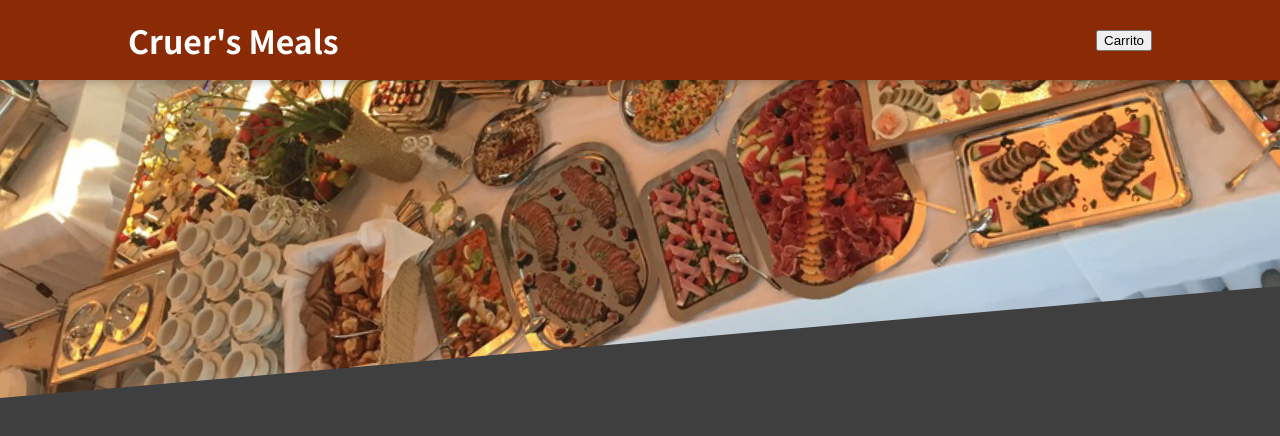
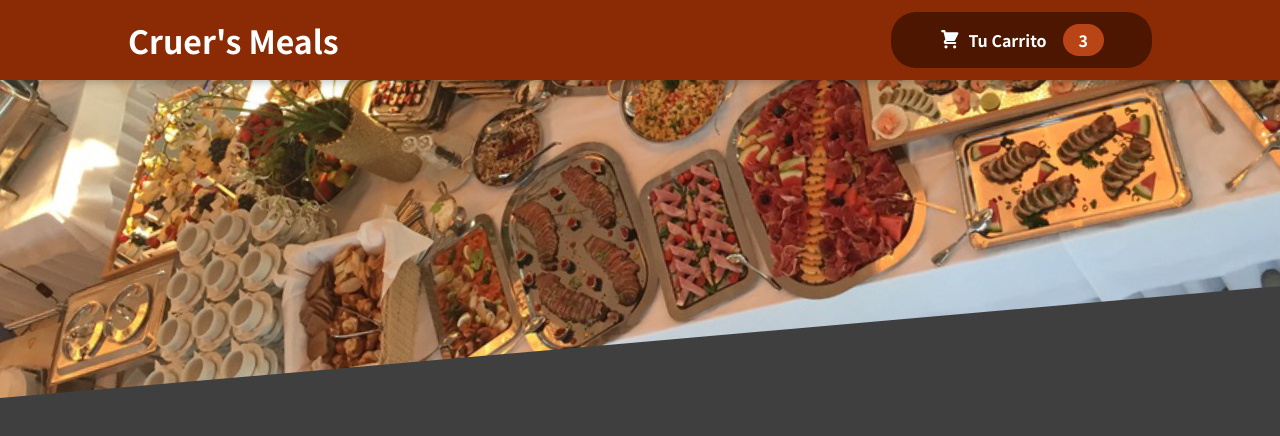
Before and after one commit to ErickCruz3/ReactCommerse, a React (Create React App) app: page / in a window 1280 px wide. Shown: the top 436 px of the page. Built offline with nearby package versions, Linux system fonts and the light colour scheme.

Commit message:
modificacion del boton de carrito de compra

```diff
--- /dev/null
+++ b/src/components/Card/CartIcon.js
@@ -0,0 +1,13 @@
+const CartIcon = () => {
+    return (
+      <svg
+        xmlns='http://www.w3.org/2000/svg'
+        viewBox='0 0 20 20'
+        fill='currentColor'
+      >
+        <path d='M3 1a1 1 0 000 2h1.22l.305 1.222a.997.997 0 00.01.042l1.358 5.43-.893.892C3.74 11.846 4.632 14 6.414 14H15a1 1 0 000-2H6.414l1-1H14a1 1 0 00.894-.553l3-6A1 1 0 0017 3H6.28l-.31-1.243A1 1 0 005 1H3zM16 16.5a1.5 1.5 0 11-3 0 1.5 1.5 0 013 0zM6.5 18a1.5 1.5 0 100-3 1.5 1.5 0 000 3z' />
+      </svg>
+    );
+  };
+
+  export default CartIcon;
--- a/src/components/Layout/Header.js
+++ b/src/components/Layout/Header.js
@@ -1,5 +1,6 @@
 import React from 'react'
 
+import HeaderCartButton from './HeaderCartButton'
 import mealsImage from '../../assets/meals.jpg'
 import classes from './Header.module.css'
 
@@ -7,7 +8,7 @@
     return <React.Fragment>
         <header className={classes.header}>
             <h1>Cruer's Meals</h1>
-            <button>Carrito</button>
+            <HeaderCartButton />
         </header>
         <div className={classes['main-image']}>
             <img src={mealsImage} alt="Una Mesa Llena de Comida Deliciosa" />
--- /dev/null
+++ b/src/components/Layout/HeaderCartButton.js
@@ -0,0 +1,14 @@
+import CartIcon from '../Card/CartIcon'
+import classes from './HeaderCartButton.module.css'
+
+const HeaderCartButton = props => {
+    return <button className={classes.button}>
+        <span className={classes.icon}>
+            <CartIcon />
+        </span>
+        <span>Tu Carrito</span>
+        <span className={classes.badge}>3</span>
+    </button>
+}
+
+export default HeaderCartButton
--- /dev/null
+++ b/src/components/Layout/HeaderCartButton.module.css
@@ -0,0 +1,59 @@
+.button {
+    cursor: pointer;
+    font: inherit;
+    border: none;
+    background-color: #4d1601;
+    color: white;
+    padding: 0.75rem 3rem;
+    display: flex;
+    justify-content: space-around;
+    align-items: center;
+    border-radius: 25px;
+    font-weight: bold;
+  }
+
+  .button:hover,
+  .button:active {
+    background-color: #2c0d00;
+  }
+
+  .icon {
+    width: 1.35rem;
+    height: 1.35rem;
+    margin-right: 0.5rem;
+  }
+
+  .badge {
+    background-color: #b94517;
+    padding: 0.25rem 1rem;
+    border-radius: 25px;
+    margin-left: 1rem;
+    font-weight: bold;
+  }
+
+  .button:hover .badge,
+  .button:active .badge {
+    background-color: #92320c;
+  }
+
+  .bump {
+    animation: bump 300ms ease-out;
+  }
+
+  @keyframes bump {
+    0% {
+      transform: scale(1);
+    }
+    10% {
+      transform: scale(0.9);
+    }
+    30% {
+      transform: scale(1.1);
+    }
+    50% {
+      transform: scale(1.15);
+    }
+    100% {
+      transform: scale(1);
+    }
+  }
```
Also changed, not shown: 1 other file (tests, documents, lock files or other folders).
